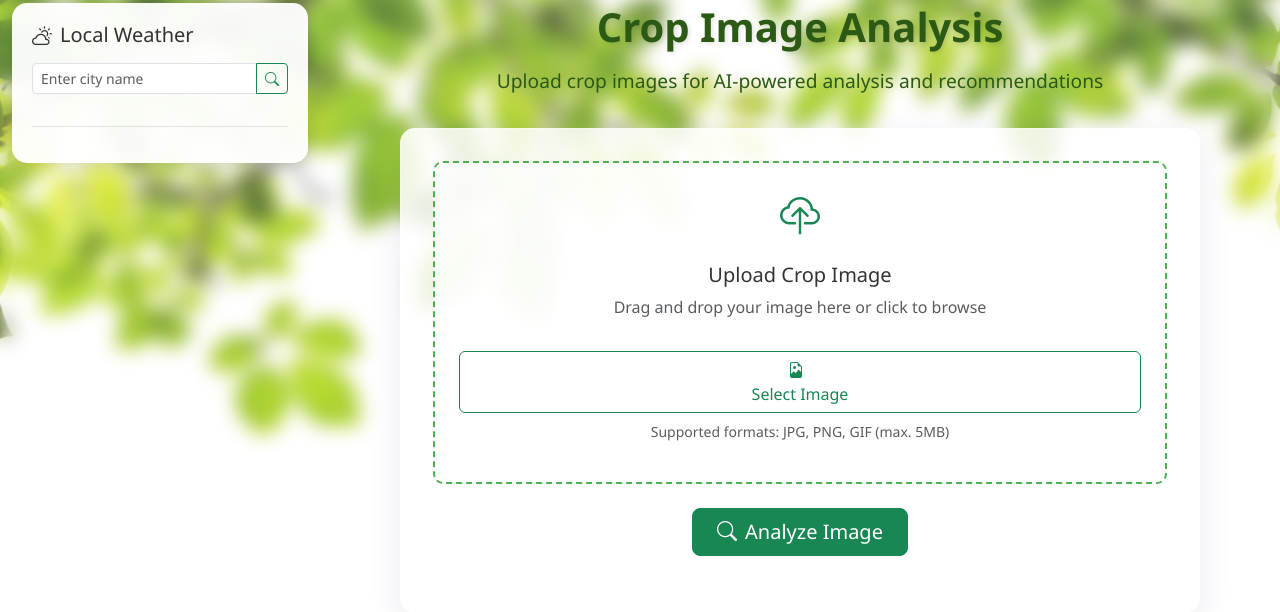
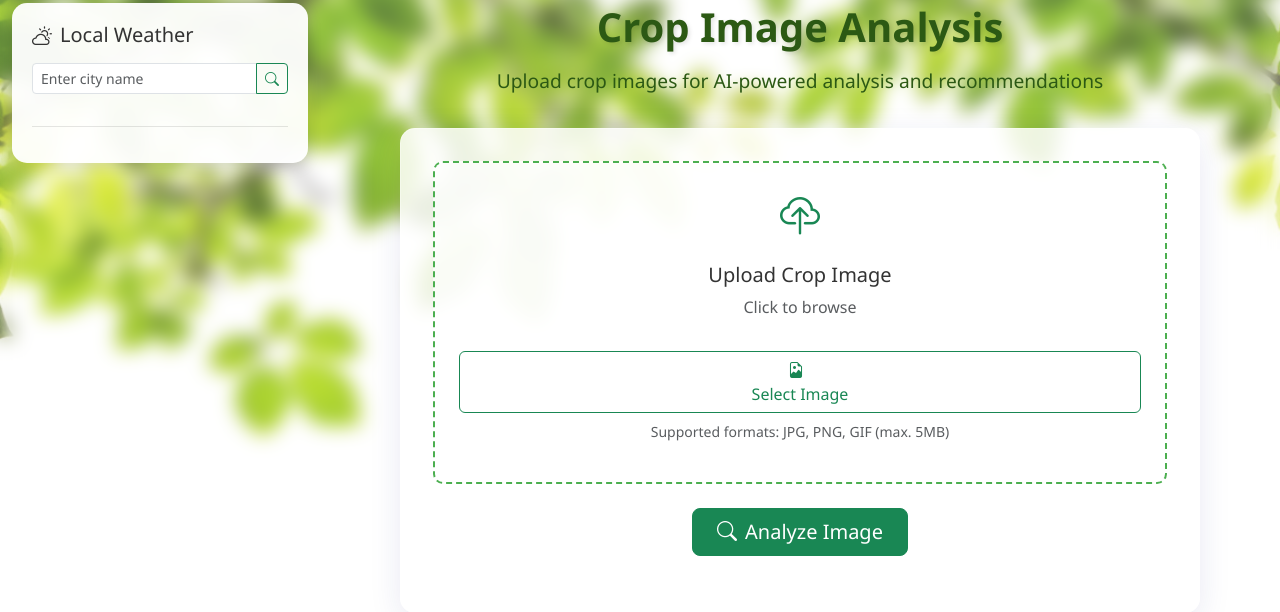
Before and after one commit to Saathvic/AI-Agriculture-Advisor-for-small-farmers, a Flask app: page /image in a window 1280 px wide. Shown: the part 101-713 px from the top of the page. Run offline with Flask 3, Linux system fonts and the light colour scheme; some libraries are stand-ins or nearby versions.

Commit message:
fixes final

```diff
--- a/templates/disease.html
+++ b/templates/disease.html
@@ -122,9 +122,7 @@
               <div class="upload-area text-center p-4 mb-3" id="drop-zone">
                 <i class="bi bi-cloud-upload fs-1 text-success mb-3"></i>
                 <h5>Upload Plant Image</h5>
-                <p class="text-muted">
-                  Drag and drop your image here or click to browse
-                </p>
+                <p class="text-muted">Click to browse</p>
                 <input
                   type="file"
                   id="disease-image"
--- a/templates/image.html
+++ b/templates/image.html
@@ -122,9 +122,7 @@
               <div class="upload-area text-center p-4 mb-3" id="drop-zone">
                 <i class="bi bi-cloud-upload fs-1 text-success mb-3"></i>
                 <h5>Upload Crop Image</h5>
-                <p class="text-muted">
-                  Drag and drop your image here or click to browse
-                </p>
+                <p class="text-muted">Click to browse</p>
                 <input
                   type="file"
                   id="crop-image"
```
